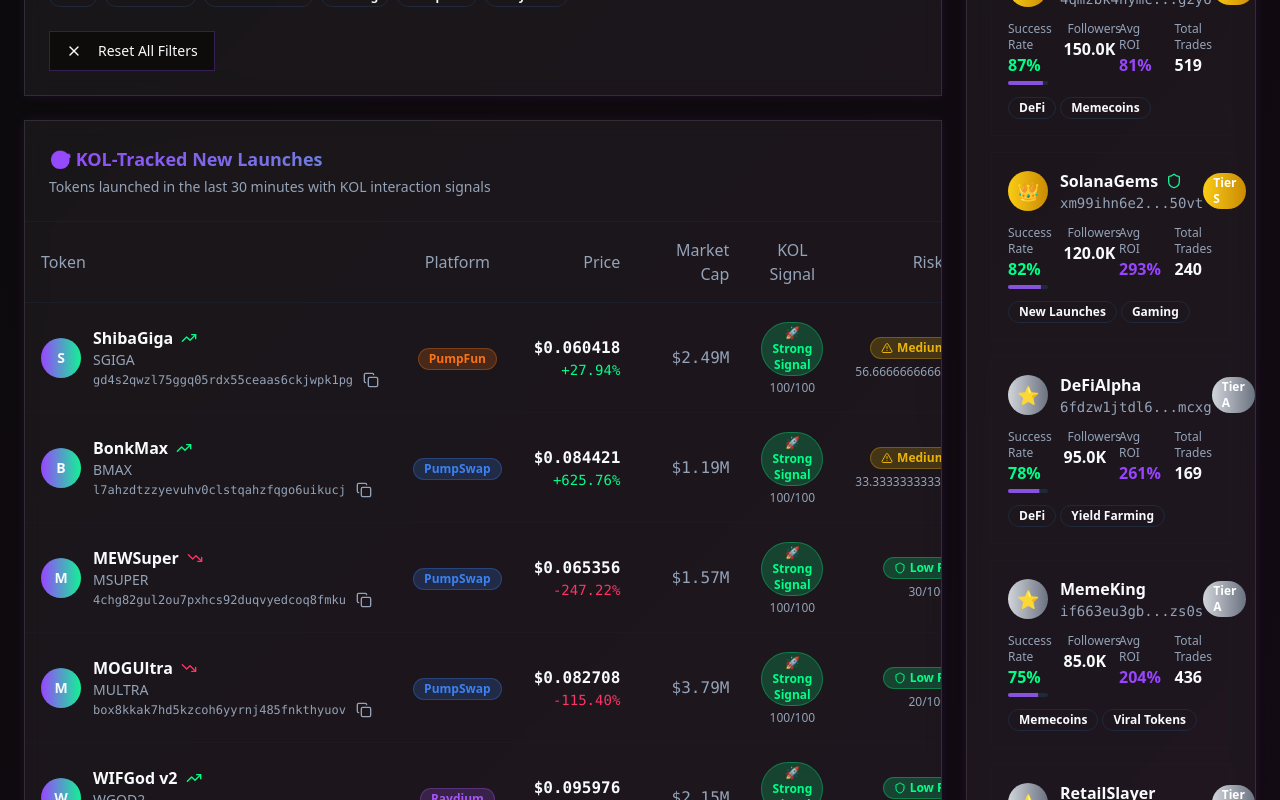
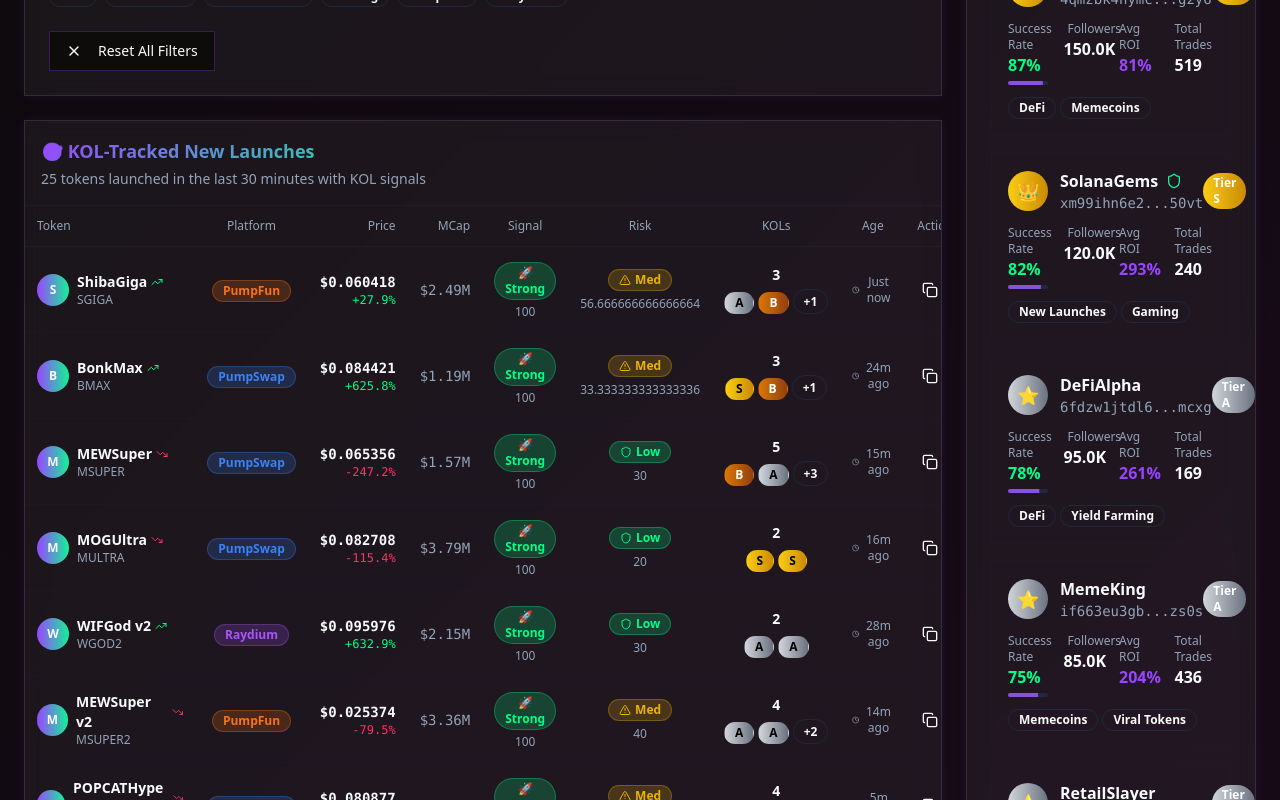
Before and after one commit to Fopodir/meme-whale-tracker, a React (Vite) app: page / in a window 1280 px wide. Shown: the part 820-1620 px from the top of the page. Built offline with nearby package versions, Linux system fonts and the light colour scheme.

Commit message:
Improve KOL Launches section UX/UI
Refactor the KOL-Tracked New Launches section to improve user experience and interface.

```diff
--- a/src/components/KOLTokenTable.tsx
+++ b/src/components/KOLTokenTable.tsx
@@ -1,8 +1,9 @@
-import React from 'react';
+
+import React, { useState } from 'react';
 import { Card } from '@/components/ui/card';
 import { Badge } from '@/components/ui/badge';
 import { Button } from '@/components/ui/button';
-import { Clock, ExternalLink, TrendingUp, TrendingDown, Shield, AlertTriangle, Copy } from 'lucide-react';
+import { Clock, ExternalLink, TrendingUp, TrendingDown, Shield, AlertTriangle, Copy, ChevronLeft, ChevronRight, Eye, EyeOff } from 'lucide-react';
 import { TokenLaunch } from '@/types';
 
 interface KOLTokenTableProps {
@@ -10,6 +11,14 @@ interface KOLTokenTableProps {
 }
 
 const KOLTokenTable: React.FC<KOLTokenTableProps> = ({ tokens }) => {
+  const [currentPage, setCurrentPage] = useState(1);
+  const [showMobileView, setShowMobileView] = useState(false);
+  const itemsPerPage = 10;
+
+  const totalPages = Math.ceil(tokens.length / itemsPerPage);
+  const startIndex = (currentPage - 1) * itemsPerPage;
+  const paginatedTokens = tokens.slice(startIndex, startIndex + itemsPerPage);
+
   const formatNumber = (num: number) => {
     if (num >= 1e6) return `$${(num / 1e6).toFixed(2)}M`;
     if (num >= 1e3) return `$${(num / 1e3).toFixed(2)}K`;
@@ -29,21 +38,20 @@ const KOLTokenTable: React.FC<KOLTokenTableProps> = ({ tokens }) => {
 
   const copyToClipboard = (text: string) => {
     navigator.clipboard.writeText(text);
-    // You could add a toast notification here
     console.log('Copied to clipboard:', text);
   };
 
   const getSignalBadge = (strength: number) => {
-    if (strength >= 80) return <Badge className="bg-crypto-green/20 text-crypto-green border-crypto-green/30">🚀 Strong Signal</Badge>;
-    if (strength >= 60) return <Badge className="bg-yellow-500/20 text-yellow-500 border-yellow-500/30">⚡ Good Signal</Badge>;
-    if (strength >= 40) return <Badge className="bg-orange-500/20 text-orange-500 border-orange-500/30">⚠️ Weak Signal</Badge>;
-    return <Badge className="bg-gray-500/20 text-gray-500 border-gray-500/30">📉 No Signal</Badge>;
+    if (strength >= 80) return <Badge className="bg-crypto-green/20 text-crypto-green border-crypto-green/30 text-xs">🚀 Strong</Badge>;
+    if (strength >= 60) return <Badge className="bg-yellow-500/20 text-yellow-500 border-yellow-500/30 text-xs">⚡ Good</Badge>;
+    if (strength >= 40) return <Badge className="bg-orange-500/20 text-orange-500 border-orange-500/30 text-xs">⚠️ Weak</Badge>;
+    return <Badge className="bg-gray-500/20 text-gray-500 border-gray-500/30 text-xs">📉 None</Badge>;
   };
 
   const getRiskBadge = (risk: number) => {
-    if (risk <= 30) return <Badge className="bg-crypto-green/20 text-crypto-green border-crypto-green/30"><Shield className="w-3 h-3 mr-1" />Low Risk</Badge>;
-    if (risk <= 60) return <Badge className="bg-yellow-500/20 text-yellow-500 border-yellow-500/30"><AlertTriangle className="w-3 h-3 mr-1" />Medium Risk</Badge>;
-    return <Badge className="bg-crypto-red/20 text-crypto-red border-crypto-red/30"><AlertTriangle className="w-3 h-3 mr-1" />High Risk</Badge>;
+    if (risk <= 30) return <Badge className="bg-crypto-green/20 text-crypto-green border-crypto-green/30 text-xs"><Shield className="w-3 h-3 mr-1" />Low</Badge>;
+    if (risk <= 60) return <Badge className="bg-yellow-500/20 text-yellow-500 border-yellow-500/30 text-xs"><AlertTriangle className="w-3 h-3 mr-1" />Med</Badge>;
+    return <Badge className="bg-crypto-red/20 text-crypto-red border-crypto-red/30 text-xs"><AlertTriangle className="w-3 h-3 mr-1" />High</Badge>;
   };
 
   const getPlatformBadge = (platform: string) => {
@@ -52,135 +60,226 @@ const KOLTokenTable: React.FC<KOLTokenTableProps> = ({ tokens }) => {
       'PumpSwap': 'bg-blue-500/20 text-blue-500 border-blue-500/30',
       'Raydium': 'bg-purple-500/20 text-purple-500 border-purple-500/30'
     };
-    return <Badge className={colors[platform as keyof typeof colors]}>{platform}</Badge>;
+    return <Badge className={`${colors[platform as keyof typeof colors]} text-xs`}>{platform}</Badge>;
   };
 
   const getKOLTierBadge = (tier: string) => {
     const colors = {
-      'S': 'bg-gradient-to-r from-yellow-400 to-yellow-600 text-black',
-      'A': 'bg-gradient-to-r from-gray-300 to-gray-500 text-black',
-      'B': 'bg-gradient-to-r from-amber-600 to-amber-800 text-white',
-      'C': 'bg-gradient-to-r from-gray-600 to-gray-800 text-white'
+      'S': 'bg-gradient-to-r from-yellow-400 to-yellow-600 text-black text-xs',
+      'A': 'bg-gradient-to-r from-gray-300 to-gray-500 text-black text-xs',
+      'B': 'bg-gradient-to-r from-amber-600 to-amber-800 text-white text-xs',
+      'C': 'bg-gradient-to-r from-gray-600 to-gray-800 text-white text-xs'
     };
     return <Badge className={colors[tier as keyof typeof colors]}>{tier}</Badge>;
   };
 
+  const MobileTokenCard = ({ token }: { token: TokenLaunch }) => (
+    <div className="p-4 border-b border-border/20 space-y-3">
+      <div className="flex items-center justify-between">
+        <div className="flex items-center gap-3">
+          <div className="w-8 h-8 rounded-full bg-gradient-to-r from-crypto-purple to-crypto-blue flex items-center justify-center text-xs font-bold">
+            {token.symbol.charAt(0)}
+          </div>
+          <div>
+            <div className="font-semibold text-sm flex items-center gap-1">
+              {token.name}
+              {token.priceChange > 0 ?
+                <TrendingUp className="w-3 h-3 text-crypto-green" /> :
+                <TrendingDown className="w-3 h-3 text-crypto-red" />
+              }
+            </div>
+            <div className="text-xs text-muted-foreground">{token.symbol}</div>
+          </div>
+        </div>
+        {getPlatformBadge(token.platform)}
+      </div>
+
+      <div className="grid grid-cols-2 gap-2 text-xs">
+        <div>
+          <span className="text-muted-foreground">Price: </span>
+          <span className="font-mono">{formatPrice(token.price)}</span>
+        </div>
+        <div>
+          <span className="text-muted-foreground">MCap: </span>
+          <span className="font-mono">{formatNumber(token.marketCap)}</span>
+        </div>
+      </div>
+
+      <div className="flex items-center justify-between">
+        <div className="flex gap-1">
+          {getSignalBadge(token.signalStrength)}
+          {getRiskBadge(token.riskScore)}
+        </div>
+        <div className="flex items-center gap-1 text-xs text-muted-foreground">
+          <Clock className="w-3 h-3" />
+          {formatTimeAgo(token.launchTime)}
+        </div>
+      </div>
+
+      <div className="flex justify-between items-center">
+        <div className="text-xs">
+          <span className="text-muted-foreground">KOLs: </span>
+          <span className="font-semibold">{token.kolInteractions.length}</span>
+          <div className="flex gap-1 mt-1">
+            {token.kolInteractions.slice(0, 2).map((interaction, i) => (
+              <div key={i}>
+                {getKOLTierBadge(interaction.kolWallet.tier)}
+              </div>
+            ))}
+            {token.kolInteractions.length > 2 && (
+              <Badge variant="outline" className="text-xs">+{token.kolInteractions.length - 2}</Badge>
+            )}
+          </div>
+        </div>
+        <div className="flex gap-1">
+          <Button
+            size="sm"
+            variant="ghost"
+            className="h-6 w-6 p-0"
+            onClick={() => copyToClipboard(token.fullAddress)}
+          >
+            <Copy className="w-3 h-3" />
+          </Button>
+          <a
+            href={`https://solscan.io/token/${token.fullAddress}`}
+            target="_blank"
+            rel="noopener noreferrer"
+            className="text-blue-400 hover:text-blue-300 text-xs flex items-center"
+          >
+            <ExternalLink className="w-3 h-3" />
+          </a>
+        </div>
+      </div>
+    </div>
+  );
+
   return (
     <Card className="glass-effect neon-border overflow-hidden">
-      <div className="p-6 border-b border-border/50">
-        <h3 className="text-lg font-semibold crypto-gradient">🎯 KOL-Tracked New Launches</h3>
-        <p className="text-sm text-muted-foreground mt-1">
-          Tokens launched in the last 30 minutes with KOL interaction signals
-        </p>
+      <div className="p-4 border-b border-border/50">
+        <div className="flex items-center justify-between">
+          <div>
+            <h3 className="text-lg font-semibold crypto-gradient">🎯 KOL-Tracked New Launches</h3>
+            <p className="text-sm text-muted-foreground mt-1">
+              {tokens.length} tokens launched in the last 30 minutes with KOL signals
+            </p>
+          </div>
+          <div className="flex gap-2">
+            <Button
+              size="sm"
+              variant="outline"
+              onClick={() => setShowMobileView(!showMobileView)}
+              className="lg:hidden"
+            >
+              {showMobileView ? <Eye className="w-4 h-4" /> : <EyeOff className="w-4 h-4" />}
+            </Button>
+          </div>
+        </div>
       </div>
 
-      <div className="overflow-x-auto">
+      {/* Mobile View */}
+      <div className="lg:hidden">
+        {paginatedTokens.map((token) => (
+          <MobileTokenCard key={token.id} token={token} />
+        ))}
+      </div>
+
+      {/* Desktop View */}
+      <div className="hidden lg:block overflow-x-auto">
         <table className="w-full">
           <thead>
-            <tr className="border-b border-border/50">
-              <th className="text-left p-4 text-muted-foreground font-medium">Token</th>
-              <th className="text-center p-4 text-muted-foreground font-medium">Platform</th>
-              <th className="text-right p-4 text-muted-foreground font-medium">Price</th>
-              <th className="text-right p-4 text-muted-foreground font-medium">Market Cap</th>
-              <th className="text-center p-4 text-muted-foreground font-medium">KOL Signal</th>
-              <th className="text-center p-4 text-muted-foreground font-medium">Risk</th>
-              <th className="text-center p-4 text-muted-foreground font-medium">KOL Interactions</th>
-              <th className="text-center p-4 text-muted-foreground font-medium">Launch Time</th>
-              <th className="text-center p-4 text-muted-foreground font-medium">Actions</th>
+            <tr className="border-b border-border/50 text-xs">
+              <th className="text-left p-3 text-muted-foreground font-medium">Token</th>
+              <th className="text-center p-3 text-muted-foreground font-medium">Platform</th>
+              <th className="text-right p-3 text-muted-foreground font-medium">Price</th>
+              <th className="text-right p-3 text-muted-foreground font-medium">MCap</th>
+              <th className="text-center p-3 text-muted-foreground font-medium">Signal</th>
+              <th className="text-center p-3 text-muted-foreground font-medium">Risk</th>
+              <th className="text-center p-3 text-muted-foreground font-medium">KOLs</th>
+              <th className="text-center p-3 text-muted-foreground font-medium">Age</th>
+              <th className="text-center p-3 text-muted-foreground font-medium">Actions</th>
             </tr>
           </thead>
           <tbody>
-            {tokens.map((token) => (
+            {paginatedTokens.map((token) => (
               <tr
                 key={token.id}
                 className="border-b border-border/20 hover:bg-white/5 transition-colors"
               >
-                <td className="p-4">
-                  <div className="flex items-center gap-3">
-                    <div className="w-10 h-10 rounded-full bg-gradient-to-r from-crypto-purple to-crypto-blue flex items-center justify-center text-sm font-bold">
+                <td className="p-3">
+                  <div className="flex items-center gap-2">
+                    <div className="w-8 h-8 rounded-full bg-gradient-to-r from-crypto-purple to-crypto-blue flex items-center justify-center text-xs font-bold">
                       {token.symbol.charAt(0)}
                     </div>
                     <div>
-                      <div className="font-semibold flex items-center gap-2">
+                      <div className="font-semibold text-sm flex items-center gap-1">
                         {token.name}
                         {token.priceChange > 0 ?
-                          <TrendingUp className="w-4 h-4 text-crypto-green" /> :
-                          <TrendingDown className="w-4 h-4 text-crypto-red" />
+                          <TrendingUp className="w-3 h-3 text-crypto-green" /> :
+                          <TrendingDown className="w-3 h-3 text-crypto-red" />
                         }
                       </div>
-                      <div className="text-sm text-muted-foreground">{token.symbol}</div>
-                      <div className="flex items-center gap-2 text-xs text-muted-foreground font-mono">
-                        <span>{token.fullAddress}</span>
-                        <Button
-                          size="sm"
-                          variant="ghost"
-                          className="h-5 w-5 p-0"
-                          onClick={() => copyToClipboard(token.fullAddress)}
-                        >
-                          <Copy className="w-3 h-3" />
-                        </Button>
-                      </div>
+                      <div className="text-xs text-muted-foreground">{token.symbol}</div>
                     </div>
                   </div>
                 </td>
-                <td className="p-4 text-center">
+                <td className="p-3 text-center">
                   {getPlatformBadge(token.platform)}
                 </td>
-                <td className="p-4 text-right">
-                  <div className="font-mono font-semibold">{formatPrice(token.price)}</div>
-                  <div className={`text-sm font-mono ${token.priceChange >= 0 ? 'text-crypto-green' : 'text-crypto-red'}`}>
-                    {token.priceChange >= 0 ? '+' : ''}{token.priceChange.toFixed(2)}%
+                <td className="p-3 text-right">
+                  <div className="font-mono font-semibold text-sm">{formatPrice(token.price)}</div>
+                  <div className={`text-xs font-mono ${token.priceChange >= 0 ? 'text-crypto-green' : 'text-crypto-red'}`}>
+                    {token.priceChange >= 0 ? '+' : ''}{token.priceChange.toFixed(1)}%
                   </div>
                 </td>
-                <td className="p-4 text-right font-mono text-muted-foreground">
+                <td className="p-3 text-right font-mono text-muted-foreground text-sm">
                   {formatNumber(token.marketCap)}
                 </td>
-                <td className="p-4 text-center">
+                <td className="p-3 text-center">
                   {getSignalBadge(token.signalStrength)}
-                  <div className="text-xs text-muted-foreground mt-1">{token.signalStrength}/100</div>
+                  <div className="text-xs text-muted-foreground mt-1">{token.signalStrength}</div>
                 </td>
-                <td className="p-4 text-center">
+                <td className="p-3 text-center">
                   {getRiskBadge(token.riskScore)}
-                  <div className="text-xs text-muted-foreground mt-1">{token.riskScore}/100</div>
+                  <div className="text-xs text-muted-foreground mt-1">{token.riskScore}</div>
                 </td>
-                <td className="p-4 text-center">
+                <td className="p-3 text-center">
                   <div className="space-y-1">
-                    <div className="text-sm font-semibold">{token.kolInteractions.length} KOLs</div>
+                    <div className="text-sm font-semibold">{token.kolInteractions.length}</div>
                     <div className="flex justify-center gap-1">
-                      {token.kolInteractions.slice(0, 3).map((interaction, i) => (
-                        <div key={i} className="flex items-center gap-1">
+                      {token.kolInteractions.slice(0, 2).map((interaction, i) => (
+                        <div key={i}>
                           {getKOLTierBadge(interaction.kolWallet.tier)}
                         </div>
                       ))}
-                      {token.kolInteractions.length > 3 && (
-                        <Badge variant="outline" className="text-xs">+{token.kolInteractions.length - 3}</Badge>
+                      {token.kolInteractions.length > 2 && (
+                        <Badge variant="outline" className="text-xs">+{token.kolInteractions.length - 2}</Badge>
                       )}
                     </div>
                   </div>
                 </td>
-                <td className="p-4 text-center">
-                  <div className="flex items-center justify-center gap-1 text-sm text-muted-foreground">
+                <td className="p-3 text-center">
+                  <div className="flex items-center justify-center gap-1 text-xs text-muted-foreground">
                     <Clock className="w-3 h-3" />
                     {formatTimeAgo(token.launchTime)}
                   </div>
                 </td>
-                <td className="p-4 text-center">
-                  <div className="flex flex-col gap-1">
+                <td className="p-3 text-center">
+                  <div className="flex items-center justify-center gap-1">
+                    <Button
+                      size="sm"
+                      variant="ghost"
+                      className="h-6 w-6 p-0"
+                      onClick={() => copyToClipboard(token.fullAddress)}
+                    >
+                      <Copy className="w-3 h-3" />
+                    </Button>
                     <a
                       href={`https://solscan.io/token/${token.fullAddress}`}
                       target="_blank"
                       rel="noopener noreferrer"
-                      className="text-xs text-blue-400 hover:text-blue-300 flex items-center gap-1"
+                      className="text-blue-400 hover:text-blue-300 text-xs"
                     >
-                      Solscan <ExternalLink className="w-3 h-3" />
-                    </a>
-                    <a
-                      href={`https://gmgn.ai/sol/token/${token.fullAddress}`}
-                      target="_blank"
-                      rel="noopener noreferrer"
-                      className="text-xs text-green-400 hover:text-green-300 flex items-center gap-1"
-                    >
-                      GMGN <ExternalLink className="w-3 h-3" />
+                      <ExternalLink className="w-3 h-3" />
                     </a>
                   </div>
                 </td>
@@ -189,6 +288,38 @@ const KOLTokenTable: React.FC<KOLTokenTableProps> = ({ tokens }) => {
           </tbody>
         </table>
       </div>
+
+      {/* Pagination */}
+      {totalPages > 1 && (
+        <div className="p-4 border-t border-border/50 flex items-center justify-between">
+          <div className="text-sm text-muted-foreground">
+            Showing {startIndex + 1}-{Math.min(startIndex + itemsPerPage, tokens.length)} of {tokens.length} tokens
+          </div>
+          <div className="flex items-center gap-2">
+            <Button
+              size="sm"
+              variant="outline"
+              onClick={() => setCurrentPage(prev => Math.max(1, prev - 1))}
+              disabled={currentPage === 1}
+            >
+              <ChevronLeft className="w-4 h-4" />
+              Previous
+            </Button>
+            <span className="text-sm font-medium px-2">
+              {currentPage} of {totalPages}
+            </span>
+            <Button
+              size="sm"
+              variant="outline"
+              onClick={() => setCurrentPage(prev => Math.min(totalPages, prev + 1))}
+              disabled={currentPage === totalPages}
+            >
+              Next
+              <ChevronRight className="w-4 h-4" />
+            </Button>
+          </div>
+        </div>
+      )}
     </Card>
   );
 };
```
